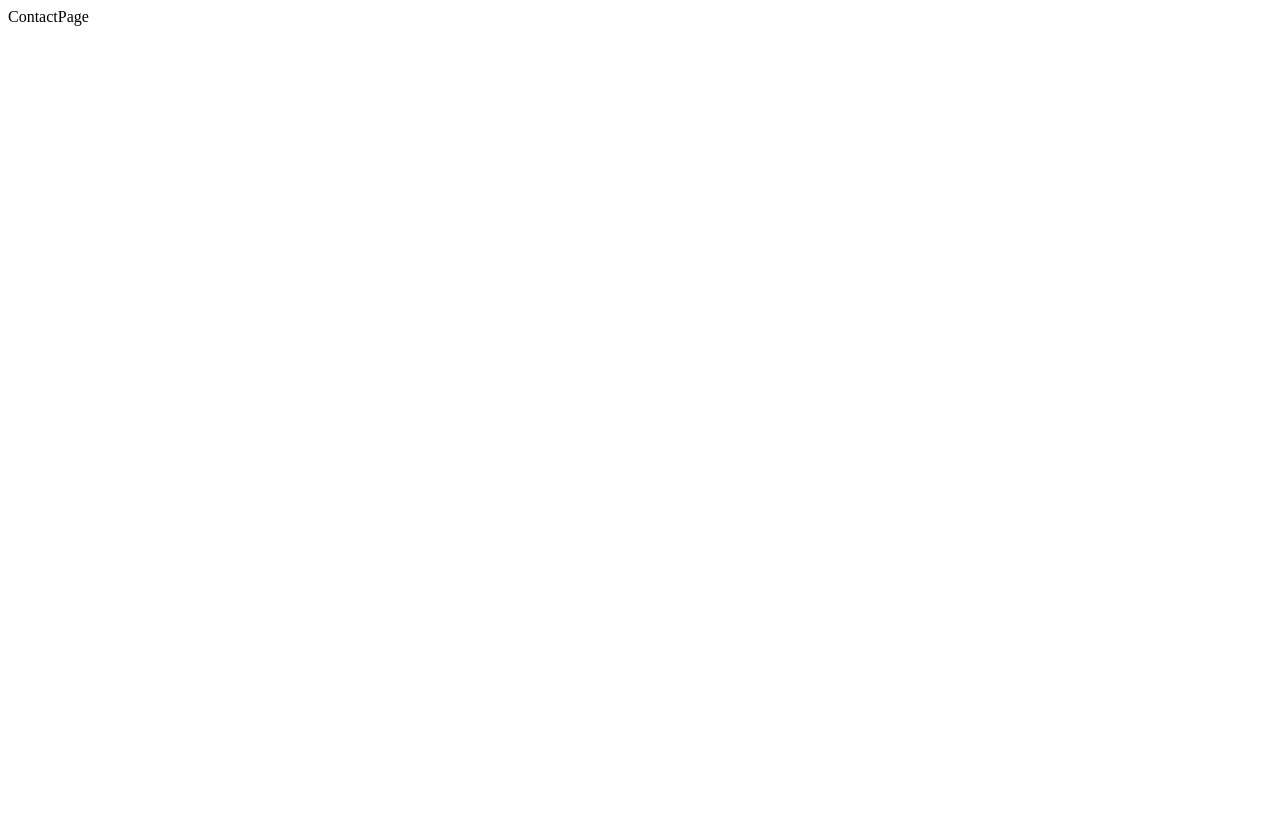
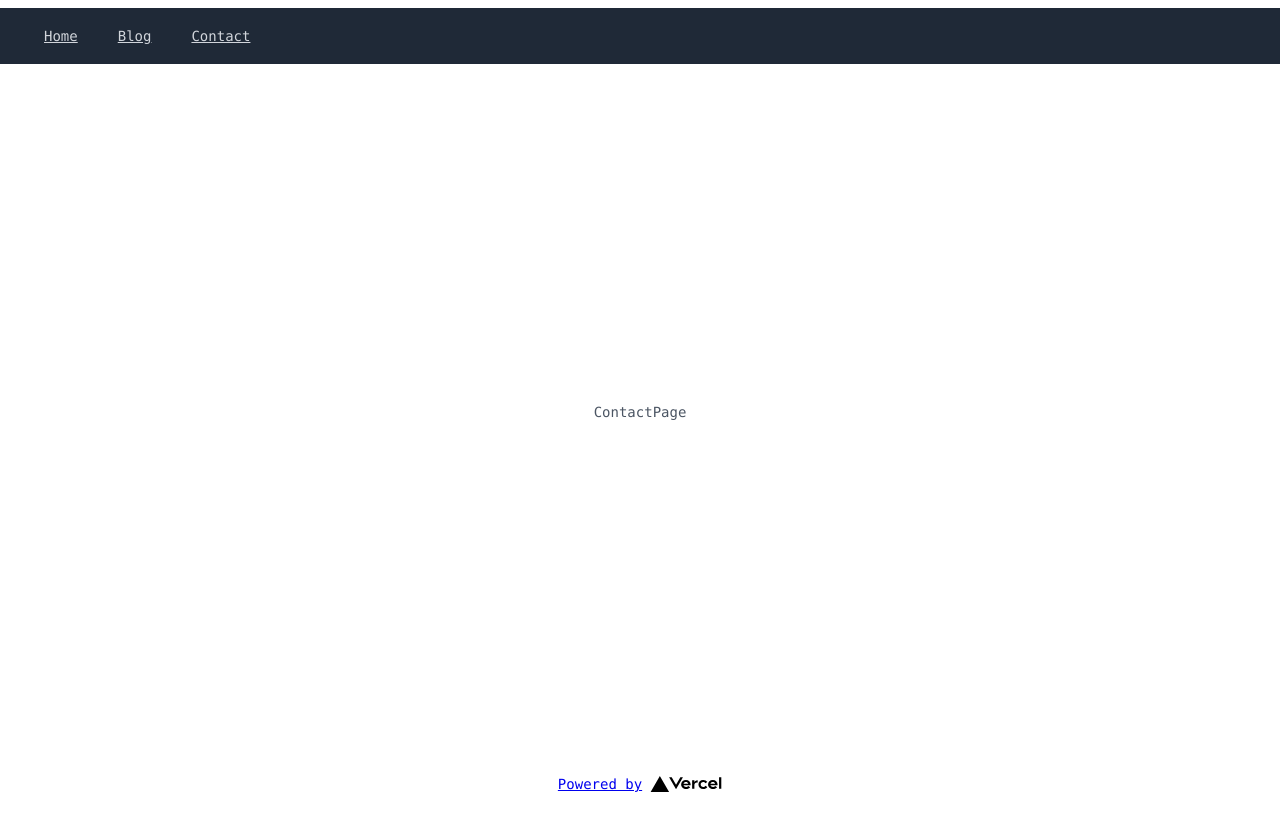
Before and after one commit to lbv180620/nextjs_hp, a Next.js app in the folder frontend/: page /contact-page in a window 1280 px wide. Built offline with nearby package versions, Linux system fonts and the light colour scheme.

Commit message:
9. Layout component 完了

```diff
--- /dev/null
+++ b/frontend/components/Layout.js
@@ -0,0 +1,73 @@
+import Head from 'next/head';
+import Link from 'next/link';
+import Image from 'next/image';
+
+const Layout = ({ children, title = 'HP by Next.js' }) => {
+  return (
+    <div className="flex min-h-screen flex-col items-center justify-center font-mono text-sm text-gray-600">
+      <Head>
+        <title>{title}</title>
+      </Head>
+
+      <header>
+        <nav className="w-screen bg-gray-800">
+          <div className="flex h-14 items-center pl-8">
+            <div className="flex space-x-4">
+              <Link href="/">
+                <a className="rounded px-3 py-2 text-gray-300 hover:bg-gray-700">
+                  Home
+                </a>
+              </Link>
+              <Link href="/blog-page">
+                <a className="rounded px-3 py-2 text-gray-300 hover:bg-gray-700">
+                  Blog
+                </a>
+              </Link>
+              <Link href="/contact-page">
+                <a className="rounded px-3 py-2 text-gray-300 hover:bg-gray-700">
+                  Contact
+                </a>
+              </Link>
+            </div>
+          </div>
+        </nav>
+      </header>
+
+      <main className="flex w-screen flex-1 flex-col items-center justify-center">
+        {children}
+      </main>
+
+      <footer className="flex h-12 w-full items-center justify-center border-t">
+        <a
+          className="flex items-center"
+          href="https://vercel.com?utm_source=create-next-app&utm_medium=default-template&utm_campaign=create-next-app"
+          target="_blank"
+          rel="noopener noreferrer"
+        >
+          Powered by{' '}
+          <span className="ml-2 h-4">
+            <Image src="/vercel.svg" alt="Vercel Logo" width={72} height={16} />
+          </span>
+        </a>
+      </footer>
+    </div>
+  );
+};
+
+export default Layout;
+
+/**
+ * Next.jsにおけるLayout Componentの役割は、
+ * 共通するレイアウトを予め準備しておいて、各ページをLayout Componentでラップしてあげることで同じレイアウトを適応できるメリットがある。
+ *
+ * components/templates/layout
+ */
+
+/**
+ * ページ遷移はClient-side-navigationというテクニックが使われている。
+ * ページのリフレッシュ無しに高速でページ遷移することができる。
+ */
+
+/**
+ * なぜか、border-tが効かない
+ */
--- a/frontend/pages/blog-page.js
+++ b/frontend/pages/blog-page.js
@@ -1,5 +1,7 @@
+import Layout from '../components/Layout';
+
 const BlogPage = () => {
-  return <div>BlogPage</div>;
+  return <Layout title="Blog">BlogPage</Layout>;
 };
 
 export default BlogPage;
--- a/frontend/pages/contact-page.js
+++ b/frontend/pages/contact-page.js
@@ -1,5 +1,7 @@
+import Layout from '../components/Layout';
+
 const ContactPage = () => {
-  return <div>ContactPage</div>;
+  return <Layout title="Contact">ContactPage</Layout>;
 };
 
 export default ContactPage;
--- a/frontend/pages/index.js
+++ b/frontend/pages/index.js
@@ -1,31 +1,9 @@
-import Head from 'next/head';
-import Image from 'next/image';
+import Layout from '../components/Layout';
 
 export default function Home() {
   return (
-    // remはHTMLのフォントに対するサイズになる。HTMLのフォントサイズはデフォルトで16px。0.5remは16 * 0.5 = 8pxを意味している。
-    <div className="flex min-h-screen flex-col items-center justify-center py-0 px-2">
-      <Head>
-        <title>Create Next App</title>
-        <meta name="description" content="Generated by create next app" />
-        <link rel="icon" href="/favicon.ico" />
-      </Head>
-      <h1>Hello Next.js</h1>
-
-      {/**
-      <footer className={styles.footer}>
-      <a
-      href="https://vercel.com?utm_source=create-next-app&utm_medium=default-template&utm_campaign=create-next-app"
-      target="_blank"
-      rel="noopener noreferrer"
-      >
-      Powered by{' '}
-      <span className={styles.logo}>
-      <Image src="/vercel.svg" alt="Vercel Logo" width={72} height={16} />
-      </span>
-      </a>
-      </footer>
-    */}
-    </div>
+    <Layout title="Home">
+      <p className="text-4xl">Welcome to Next.js</p>
+    </Layout>
   );
 }
```
Also changed, not shown: frontend/pages/_app.js (+4 -3 lines).
